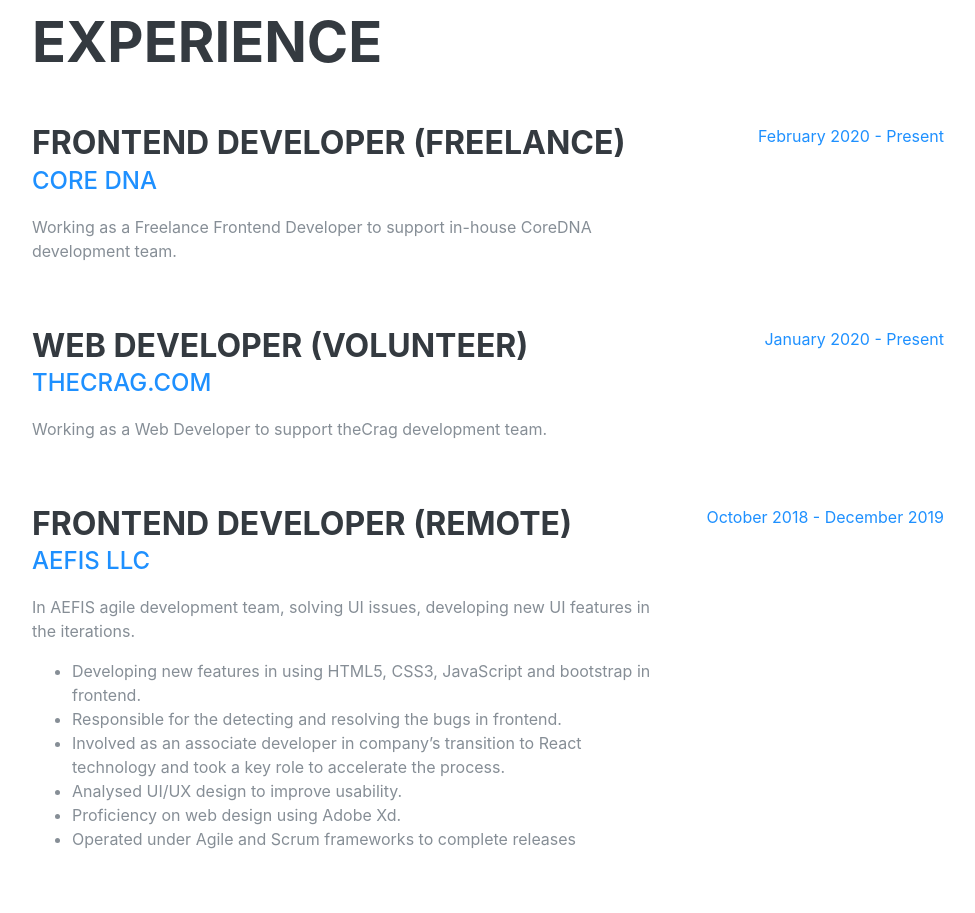
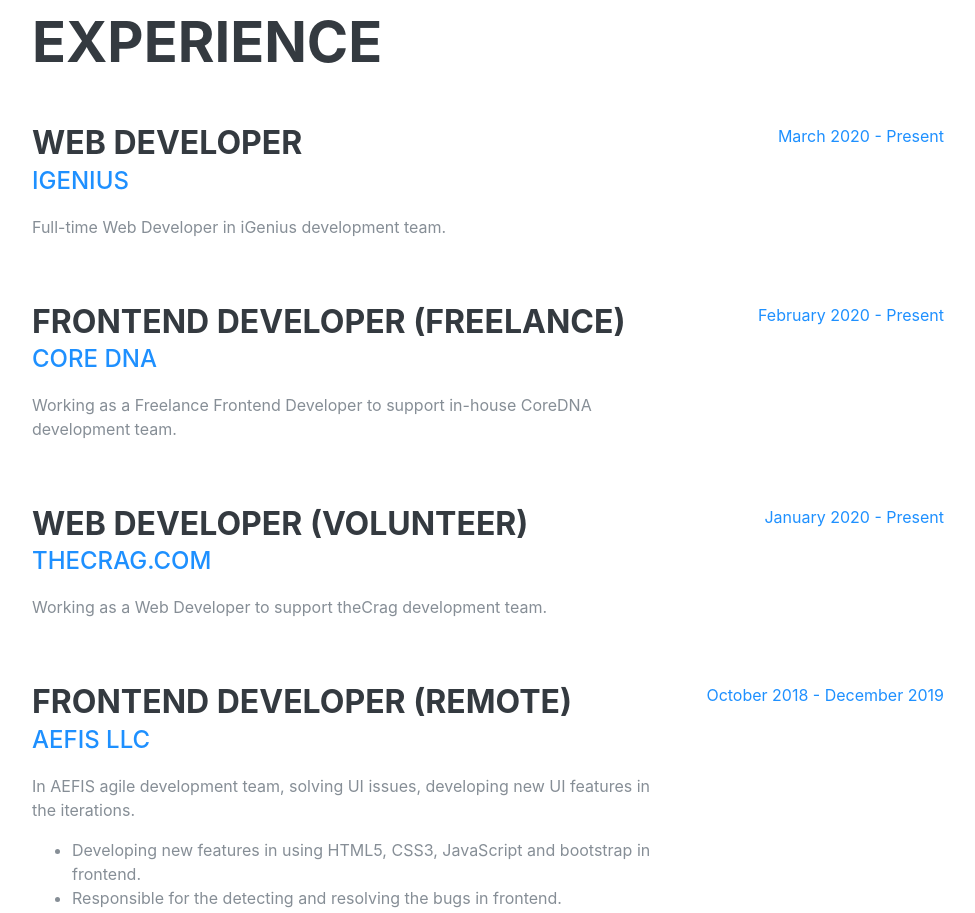
Before and after one commit to di0nys1s/myresume, a React (Create React App) app: page / in a window 1280 px wide. Shown: the part 840-1753 px from the top of the page, without its empty margins (288-1263 px from the left). Built offline with nearby package versions, Linux system fonts and the light colour scheme; a web font is replaced by a local one.

Commit message:
igenius web developer experience added

```diff
--- a/src/components/experience.jsx
+++ b/src/components/experience.jsx
@@ -7,6 +7,21 @@
       id="experience">
       <div className="w-100">
         <h2 className="mb-5">Experience</h2>
+
+        <div className="resume-item d-flex flex-column flex-md-row justify-content-between mb-5">
+          <div className="resume-content">
+            <h3 className="mb-0">Web Developer</h3>
+            <div className="subheading mb-3">
+              <a target="_blank" href="https://www.coredna.com/">
+                iGenius
+              </a>
+            </div>
+            <p>Full-time Web Developer in iGenius development team.</p>
+          </div>
+          <div className="resume-date text-md-right">
+            <span className="text-primary">March 2020 - Present</span>
+          </div>
+        </div>
 
         <div className="resume-item d-flex flex-column flex-md-row justify-content-between mb-5">
           <div className="resume-content">
```
